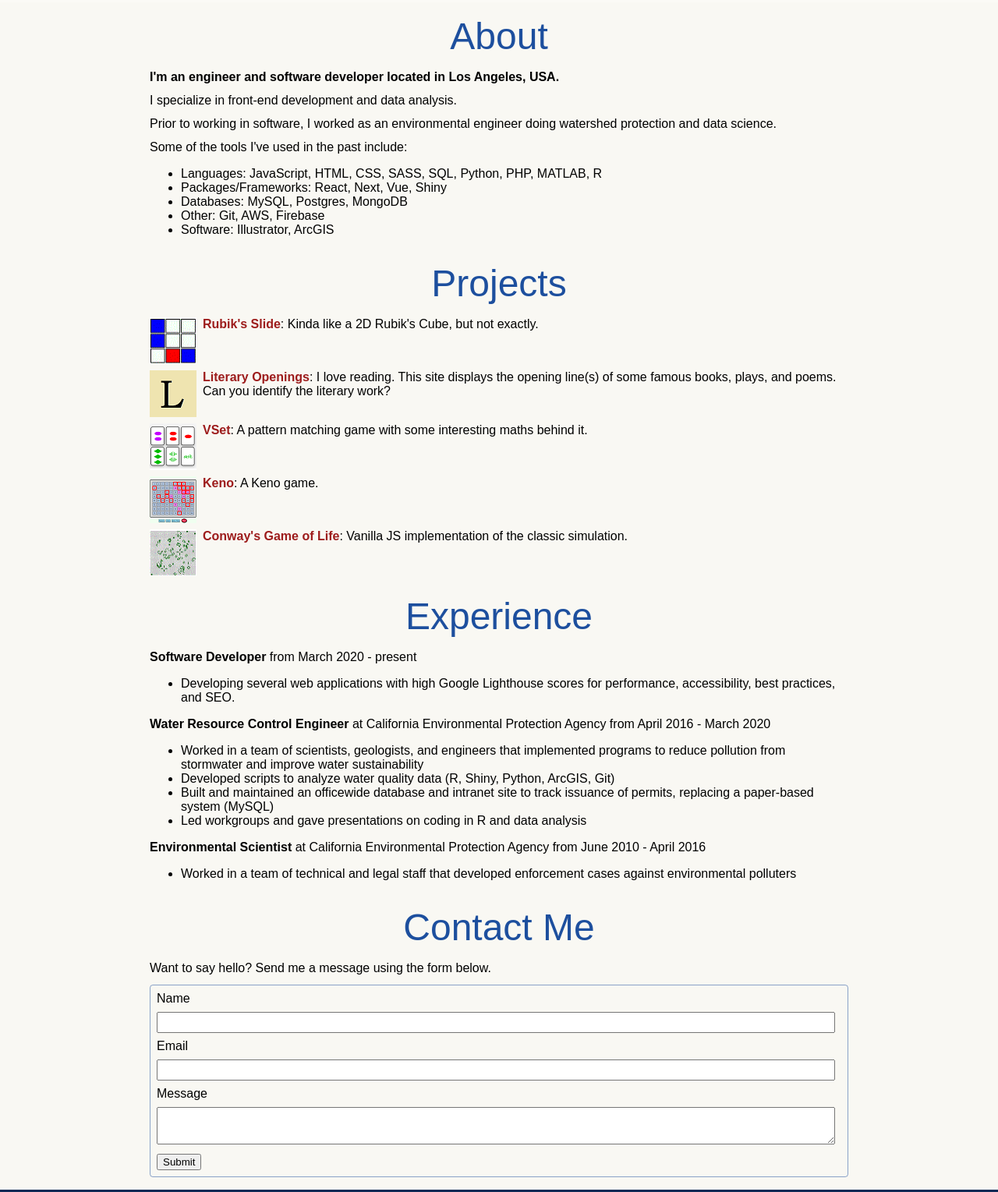
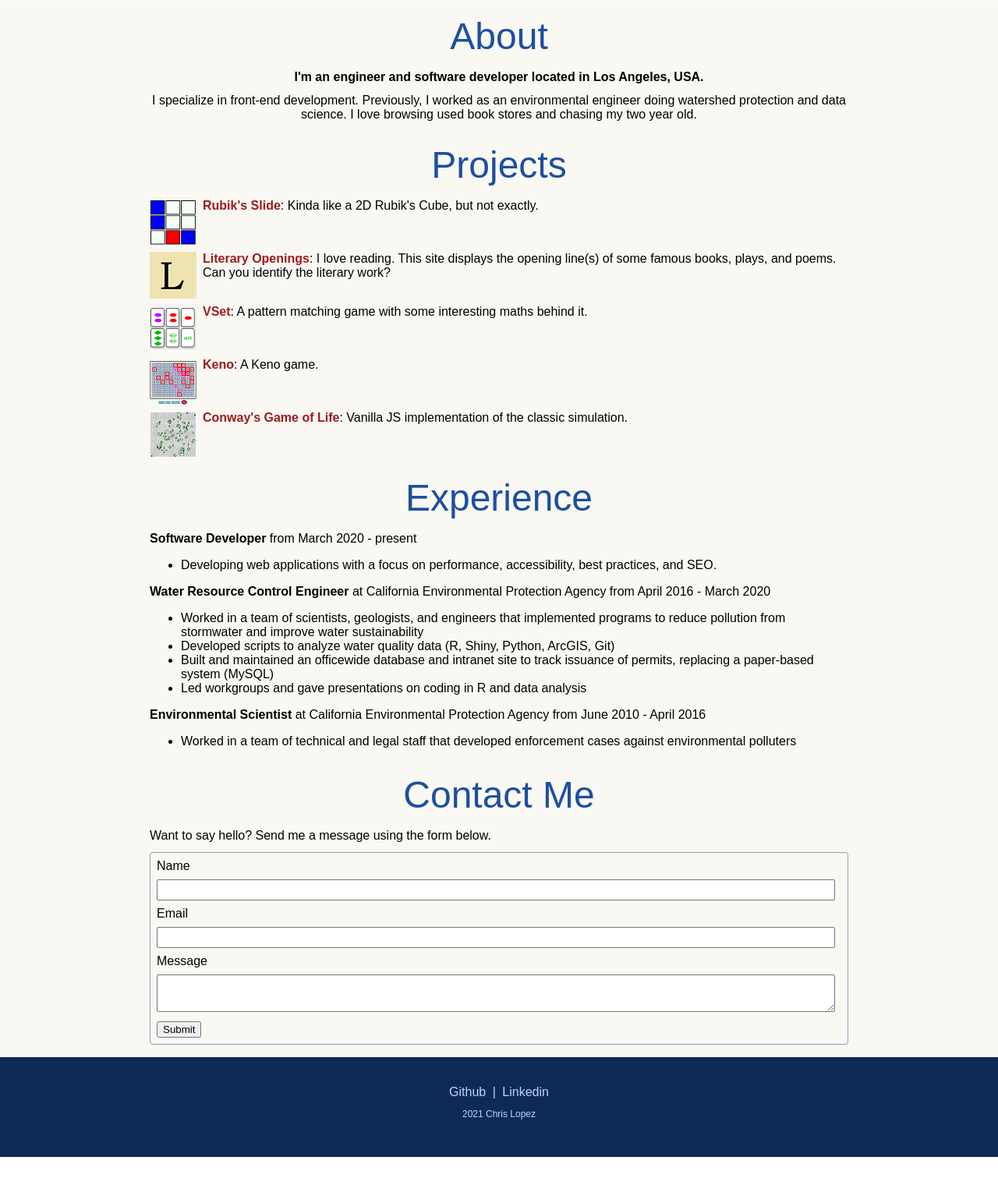
Before and after one commit to chrislopez28/portfolio-plain, a plain HTML site: page index.html in a window 1280 px wide. Shown: the part 737-2266 px from the top of the page at 78% size. After the commit the page ends 2221 px from the top, so only its background shows below. Drawn offline with nearby package versions, Linux system fonts and the light colour scheme.

Commit message:
Made particles fixed. Updated about text

```diff
--- a/index.html
+++ b/index.html
@@ -5,7 +5,7 @@
     <meta charset="UTF-8">
     <meta name="viewport" content="width=device-width, initial-scale=1.0">
     <meta name="author" content="Chris Lopez">
-    <meta name="description" content="Software Engineer with a focus of front-end development.">
+    <meta name="description" content="Software Engineer">
     <link rel="stylesheet" href="portfolio.css">
 
     <link rel="apple-touch-icon" sizes="180x180" href="/apple-touch-icon.png">
@@ -23,38 +23,22 @@
     <div id="top-container">
         <div id="particles-js"></div>
         <header id="header" class="header valign">
-            <div class="section-content">
+            <div class="section-content" >
                 <h1 class="text-white">Chris Lopez</h1>
-                <h2>Software developer with a focus on front-end development.</h2>
+                <h2>Software developer with a focus on web development</h2>
             </div>
         </header>
         <img id="top-border" src="images/web-border.png" alt="" />
     </div>
 
-
-
-
-
     <section id="about" class="valign">
         <div class="section-content">
             <h1>About</h1>
-            <p><strong>I'm an engineer and software developer located in Los Angeles, USA.</strong></p>
-            <p>
-                I specialize in front-end development and data analysis.
-            </p>
-            <p>
-                Prior to working in software, I worked as an
-                environmental engineer doing watershed protection and data science.
-            </p>
-            <p>
-                Some of the tools I've used in the past include:
-                <uL>
-                    <li>Languages: JavaScript, HTML, CSS, SASS, SQL, Python, PHP, MATLAB, R</li>
-                    <li>Packages/Frameworks: React, Next, Vue, Shiny</li>
-                    <li>Databases: MySQL, Postgres, MongoDB</li>
-                    <li>Other: Git, AWS, Firebase</li>
-                    <li>Software: Illustrator, ArcGIS</li>
-                </uL>
+            <p style="text-align: center;"><strong>I'm an engineer and software developer located in Los Angeles, USA.</strong></p>
+            <p style="text-align: center;">
+                I specialize in front-end development. Previously, I worked as an
+                environmental engineer doing watershed protection and data science. I love
+                browsing used book stores and chasing my two year old.
             </p>
         </div>
     </section>
@@ -67,7 +51,8 @@
             <div class="project-container">
                 <img width="60" height="60"src="images/rubiks_slide.gif" alt="Icon image for Rubik's Slide project." width="60" height="60" />
                 <div class="project-description">
-                    <a href="https://chrislopez28.github.io/rubiks-slide" target="_blank" rel="noopener noreferrer" >Rubik's Slide</a>: Kinda like a 2D Rubik's Cube, but not exactly.
+                    <a href="https://chrislopez28.github.io/rubiks-slide" target="_blank" rel="noopener noreferrer" >Rubik's Slide</a>:
+                    Kinda like a 2D Rubik's Cube, but not exactly.
                 </div>
             </div>
 
@@ -103,8 +88,6 @@
                         Life</a>: Vanilla JS implementation of the classic simulation.
                 </div>
             </div>
-
-
         </div>
     </section>
     <hr class="divider" />
@@ -116,7 +99,7 @@
             <div class="experience-container">
                 <strong>Software Developer</strong> from March 2020 - present
                 <ul>
-                    <li>Developing several web applications with high Google Lighthouse scores for performance, accessibility, best practices, and SEO.</li>
+                    <li>Developing web applications with a focus on performance, accessibility, best practices, and SEO.</li>
                 </ul>
             </div>
             <div class="experience-container">
@@ -168,8 +151,14 @@
     </section>
 
     <footer id="footer">
-        <div class="section-content">
-
+        <div class="footer-content">
+            <div>
+                <a href="https://github.com/chrislopez28" target="_blank" rel="noopener noreferrer">Github</a>
+                | <a href="https://www.linkedin.com/in/chrislopez28/" target="_blank" rel="noopener noreferrer">Linkedin</a>
+            </div>
+               <div>
+                <p>2021 Chris Lopez</p>
+               </div>
         </div>
     </footer>
 </body>
--- a/portfolio.css
+++ b/portfolio.css
@@ -6,7 +6,7 @@ html,
 body {
     margin: 0;
     padding: 0;
-    background-color: #f9f8f3;
+    /* background-color: #f9f8f3; */
     font-size: 1rem;
 }
 
@@ -27,22 +27,24 @@ body {
     background-color: transparent;
     color: white;
     margin: 0;
-    z-index: 100;
     top: 0;
     left: 0;
 }
 
 #particles-js {
     background-color: #0d2955;
-    position: absolute;
+    position: fixed;
     height: calc(100vh - 60px);
     width: 100%;
     top: 0;
     left: 0;
+    z-index: -10;
 }
 
 canvas {
     height: calc(100vh - 60px);
+    z-index: -10;
+
 }
 
 #top-border {
@@ -88,6 +90,10 @@ ul {
 .valign {
     display: flex;
     align-items: center;
+}
+
+section {
+    background-color: #f9f8f3;
 }
 
 .section-content {
@@ -157,13 +163,41 @@ ul {
 
 .submit-button {
     text-align: center;
+    justify-content: center;
 }
 
 #footer {
-    height: calc(100vh - 520px);
+    /* height: calc(100vh - 520px); */
+    height: 128px;
     background-color: #0d2955;
+    color: #c1d3fa;
+    margin: 0;
+    font-size: 1rem;
+}
+
+.footer-content {
+    display: flex;
+    flex-direction: column;
+    text-align: center;
+    height: 100%;
+    align-items: center;
+    justify-content: center;
+}
+
+#footer a {
+    text-decoration: none;
+    color: #c1d3fa;
+    margin: 4px;
+    font-size: 1rem;
+}
+
+#footer p {
+    font-size: 0.75rem;
+}
+
+#footer a:hover,
+#footer a:active {
     color: white;
-    margin: 0;
 }
 
 @media (min-width: 500px) {
```
